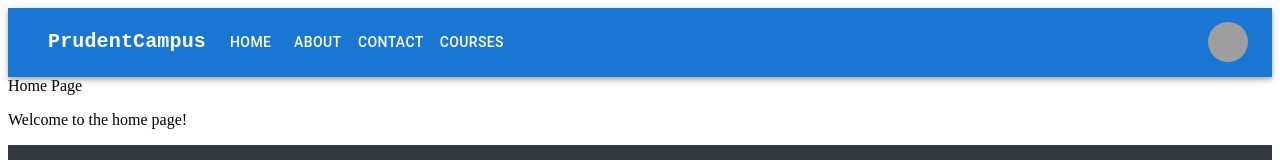
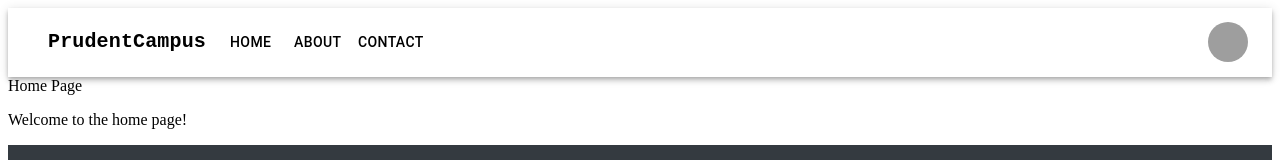
Before and after one commit to Ameya21885/prudent-campus, a React (Vite) app: page / in a window 1280 px wide. Shown: the top 160 px of the page. Built offline with nearby package versions, Linux system fonts and the light colour scheme; grey boxes are pictures that could not be loaded; some icons are missing.

Commit message:
navbar courses tab hide

```diff
--- a/src/components/Navbar.jsx
+++ b/src/components/Navbar.jsx
@@ -51,24 +51,24 @@ const pages = [
     link: "contact-us",
     icon: <ContactsIcon />,
   },
-  {
-    id: 4,
-    title: "Courses",
-    icon: <SchoolIcon />,
-    submenu: [
-      { id: 1, subtitle: "C", link: "/courses/c" },
-      { id: 2, subtitle: "C++", link: "/courses/cpp" },
-      { id: 3, subtitle: "Java", link: "/courses/java" },
-      { id: 4, subtitle: "Python", link: "/courses/python" },
-      { id: 5, subtitle: "MERN Stack", link: "/courses/mern" },
-      { id: 6, subtitle: "Java Full Stack", link: "/courses/java-full-stack" },
-      { id: 7, subtitle: "Data Science", link: "/courses/data-science" },
-      { id: 8, subtitle: "Cyber Security", link: "/courses/cyber-security" },
-    ]
-  }
+  // {
+  //   id: 4,
+  //   title: "Courses",
+  //   icon: <SchoolIcon />,
+  //   submenu: [
+  //     { id: 1, subtitle: "C", link: "/courses/c" },
+  //     { id: 2, subtitle: "C++", link: "/courses/cpp" },
+  //     { id: 3, subtitle: "Java", link: "/courses/java" },
+  //     { id: 4, subtitle: "Python", link: "/courses/python" },
+  //     { id: 5, subtitle: "MERN Stack", link: "/courses/mern" },
+  //     { id: 6, subtitle: "Java Full Stack", link: "/courses/java-full-stack" },
+  //     { id: 7, subtitle: "Data Science", link: "/courses/data-science" },
+  //     { id: 8, subtitle: "Cyber Security", link: "/courses/cyber-security" },
+  //   ]
+  // }
 ];
 
-const menuItems = pages.find(p => p.title === "Courses")?.submenu || [];
+// const menuItems = pages.find(p => p.title === "Courses")?.submenu || [];
 
 const Navbar = () => {
   const [drawerOpen, setDrawerOpen] = useState(false);
@@ -101,7 +101,9 @@ const Navbar = () => {
         <IconButton onClick={toggleDrawer(false)} aria-label="close navigation menu">
           <CloseIcon sx={{ border: "2px solid black", borderRadius: "20px", color: "black" }} />
         </IconButton>
+
       </Box>
+<hr/>
 
       <List>
         {pages.map((item) => {
@@ -151,7 +153,7 @@ const Navbar = () => {
   );
 
   return (
-    <AppBar position="static">
+    <AppBar position="static" sx={{ backgroundColor: 'white', color: 'black' }}>
       <Container maxWidth="xl">
         <Toolbar disableGutters>
           <AdbIcon sx={{ display: { xs: 'none', md: 'flex' }, mr: 1 }} />
@@ -199,19 +201,19 @@ const Navbar = () => {
                 key={id}
                 component={Link}
                 to={link}
-                sx={{ my: 2, color: 'white', display: 'block' }}
+                sx={{ my: 2, color: 'black', display: 'block' }}
               >
                 {title}
               </Button>
             ))}
 
-            <Button
+            {/* <Button
               id="basic-button"
               aria-controls={isMenuOpen ? 'basic-menu' : undefined}
               aria-haspopup="true"
               aria-expanded={isMenuOpen ? 'true' : undefined}
               onClick={handleMenuClick}
-              sx={{ my: 2, color: 'white', display: 'block' }}
+              sx={{ my: 2, color: 'black', display: 'block' }}
             >
               Courses
             </Button>
@@ -234,7 +236,7 @@ const Navbar = () => {
                   {subtitle}
                 </MenuItem>
               ))}
-            </Menu>
+            </Menu> */}
           </Box>
 
           <Box sx={{ flexGrow: 0 }}>
```
